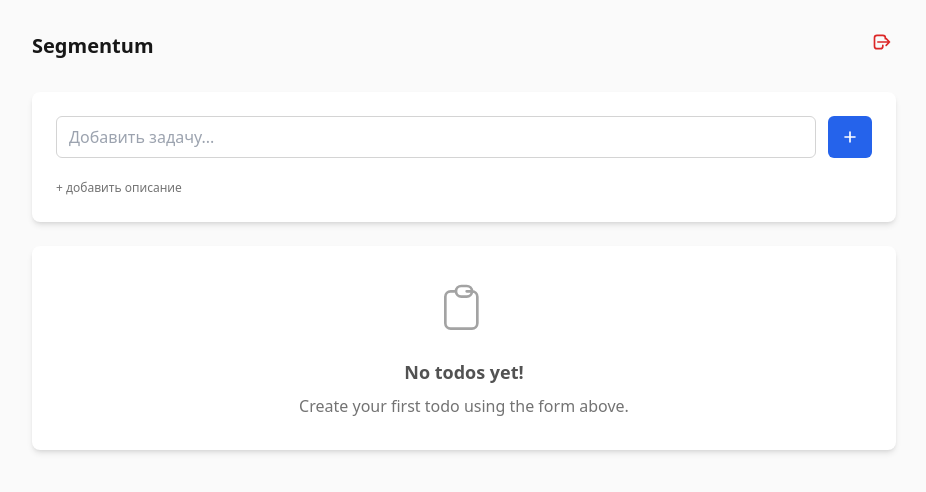
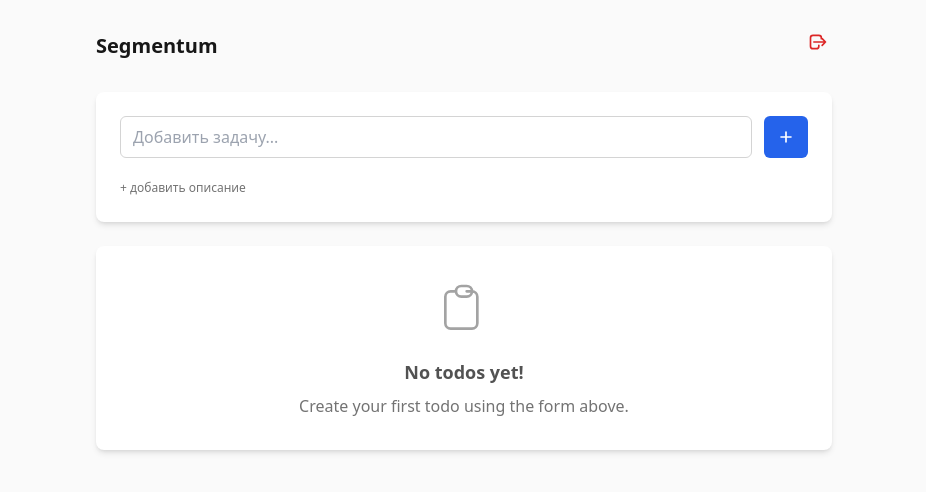
Before and after one commit to sonaev/todo, a FastAPI app: template templates/index.html in a window 1280 px wide. Shown: the top 492 px of the page, without its empty margins (176-1102 px from the left). Run offline with FastAPI, Linux system fonts and the light colour scheme; the template is opened without the code that fills it, so the values that code supplies are empty; some libraries are stand-ins or nearby versions.

Commit message:
UI Update

```diff
--- a/templates/index.html
+++ b/templates/index.html
@@ -23,7 +23,7 @@
     </style>
 </head>
 <body class="bg-neutral-50 dark:bg-neutral-900 min-h-screen transition-colors">
-    <div class="container mx-auto px-4 py-8 min-w-xl max-w-4xl">
+    <div class="container mx-auto px-4 py-8 max-w-3xl">
         <!-- Header -->
         <div class="mb-8">
             <div class="flex justify-between items-start">
```
